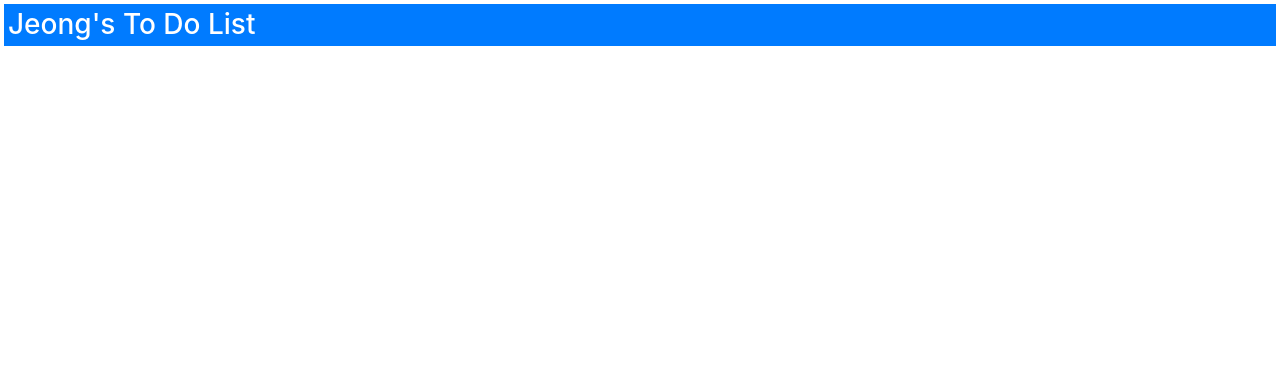
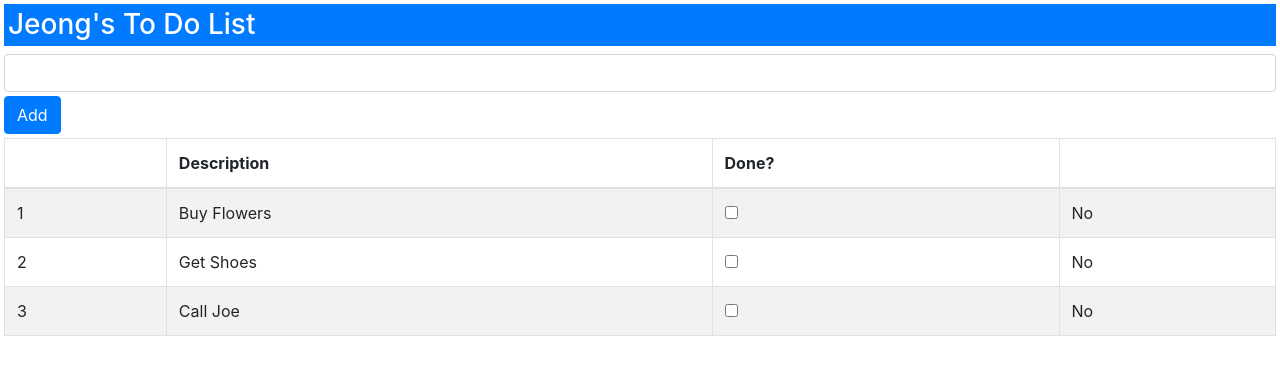
Before and after one commit to allotisam/ProAngular6, an Angular app: page / in a window 1280 px wide. Shown: the top 374 px of the page. Built offline with nearby package versions, Linux system fonts and the light colour scheme.

Commit message:
Adding Features to the Example App -Adding the To-Do Table -Creating a Two-Way Data Binding -Adding To-Do Items

```diff
--- a/src/app/app.component.html
+++ b/src/app/app.component.html
@@ -1,3 +1,32 @@
 <h3 class="bg-primary p-1 text-white">
   {{ getName() }}'s To Do List
 </h3>
+<div class="my-1">
+  <input class="form-control" #todoText />
+  <button class="btn btn-primary mt-1" (click)="addItem(todoText.value)">
+    Add
+  </button>
+</div>
+<table class="table table-striped table-bordered">
+  <thead>
+    <tr>
+      <th></th>
+      <th>Description</th>
+      <th>Done?</th>
+      <th></th>
+    </tr>
+  </thead>
+  <tbody>
+    <tr *ngFor="let item of getTodoItems(); let i = index">
+      <td>{{ i + 1 }}</td>
+      <td>{{ item.action }}</td>
+      <td>
+        <input type="checkbox" [(ngModel)]="item.done" />
+      </td>
+      <td [ngSwitch]="item.done">
+        <span *ngSwitchCase="true">Yes</span>
+        <span *ngSwitchDefault>No</span>
+      </td>
+    </tr>
+  </tbody>
+</table>
--- a/src/app/app.component.ts
+++ b/src/app/app.component.ts
@@ -1,5 +1,5 @@
 import { Component } from '@angular/core';
-import { Model } from './model';
+import { Model, TodoItem } from './model';
 
 @Component({
   selector: 'app-root',
@@ -11,4 +11,14 @@
   getName() {
     return this.model.user;
   }
+
+  getTodoItems() {
+    return this.model.items.filter(i => !i.done);
+  }
+
+  addItem(newItem: string) {
+    if (newItem !== '') {
+      this.model.items.push(new TodoItem(newItem, false));
+    }
+  }
 }
--- a/src/app/model.ts
+++ b/src/app/model.ts
@@ -17,7 +17,7 @@
     action: string;
     done: boolean;
 
-    constructor(action, done) {
+    constructor(action: string, done: boolean) {
         this.action = action;
         this.done = done;
     }
```
